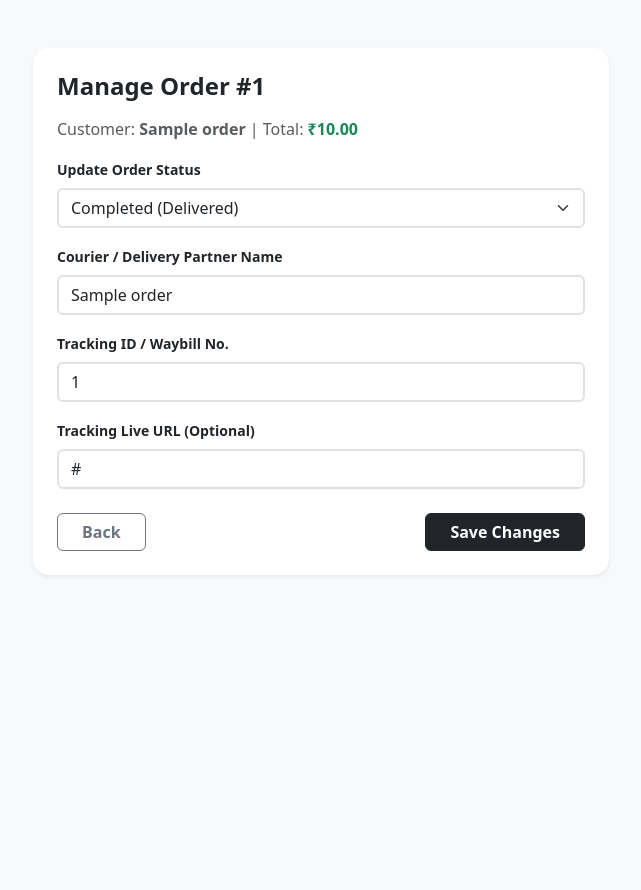
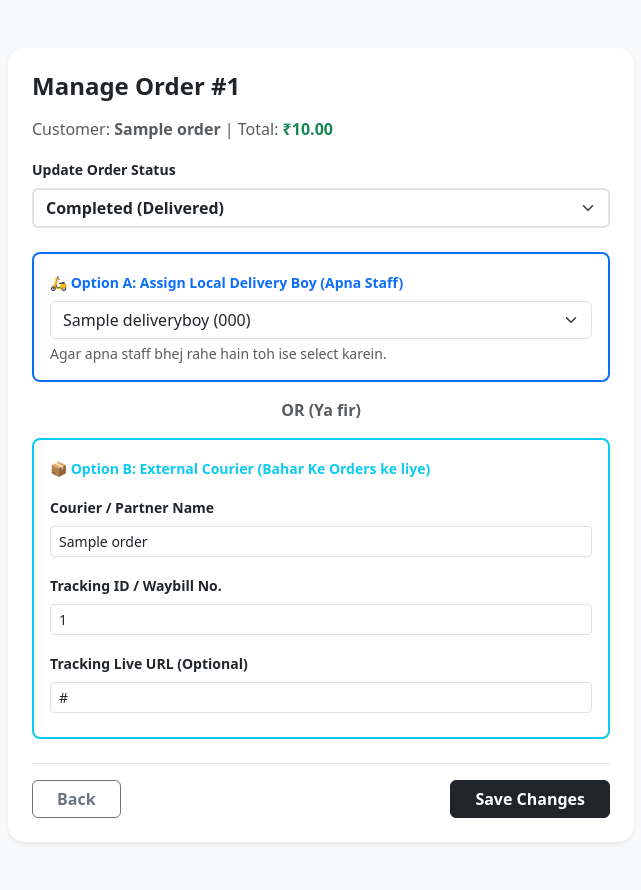
Before and after one commit to pankajchachan2008-rgb/my-online-store, a Django app: page /cgs-erp/order/update/1/ in a window 1280 px wide. Shown: the whole page, without its empty margins (319-960 px from the left). Before the commit the page ends 576 px from the top, so only its background shows below. Run offline with Django 5.2, Linux system fonts and the light colour scheme; a user stored in the database is signed in; tables that the repository leaves empty hold one stand-in row (values such as "Sample post").

Commit message:
delivery boy dashboard and updates in admin dashboard

```diff
--- a/products/templates/erp/update_order.html
+++ b/products/templates/erp/update_order.html
@@ -6,40 +6,69 @@
     <link href="https://cdn.jsdelivr.net/npm/bootstrap@5.3.0/dist/css/bootstrap.min.css" rel="stylesheet">
 </head>
 <body class="bg-light py-5">
-    <div class="container" style="max-width: 600px;">
+    <div class="container" style="max-width: 650px;">
         <div class="card shadow-sm border-0 rounded-4 p-4">
             <h4 class="fw-bold mb-3">Manage Order #{{ order.id }}</h4>
             <p class="text-muted">Customer: <strong>{{ order.customer_name }}</strong> | Total: <strong class="text-success">₹{{ order.total_amount }}</strong></p>
 
             <form method="POST">
                 {% csrf_token %}
-                <div class="mb-3">
+
+                <!-- STATUS UPDATE -->
+                <div class="mb-4">
                     <label class="form-label fw-bold small">Update Order Status</label>
-                    <select name="status" class="form-select border-2">
+                    <select name="status" class="form-select border-2 fw-bold">
                         <option value="Pending" {% if order.status == 'Pending' %}selected{% endif %}>Pending</option>
-                        <option value="Processing" {% if order.status == 'Processing' %}selected{% endif %}>Processing</option>
-                        <option value="Out for Delivery" {% if order.status == 'Out for Delivery' %}selected{% endif %}>Out for Delivery</option>
+                        <option value="Processing" {% if order.status == 'Processing' %}selected{% endif %}>Processing (Packing)</option>
+                        <option value="Dispatched" {% if order.status == 'Dispatched' %}selected{% endif %}>Dispatched / Out for Delivery</option>
                         <option value="Completed" {% if order.status == 'Completed' %}selected{% endif %}>Completed (Delivered)</option>
                         <option value="Cancelled" {% if order.status == 'Cancelled' %}selected{% endif %}>Cancelled</option>
                     </select>
                 </div>
 
+                <div class="row mb-4">
+                    <!-- OPTION A: LOCAL DELIVERY -->
+                    <div class="col-md-12 mb-3">
+                        <div class="p-3 bg-white border border-2 border-primary rounded-3">
+                            <label class="form-label fw-bold small text-primary">🛵 Option A: Assign Local Delivery Boy (Apna Staff)</label>
+                            <select name="delivery_boy" class="form-select">
+                                <option value="">-- No Local Delivery Boy Assigned --</option>
+                                {% for boy in delivery_boys %}
+                                    <option value="{{ boy.id }}" {% if order.delivery_boy and order.delivery_boy.id == boy.id %}selected{% endif %}>
+                                        {{ boy.name }} ({{ boy.mobile_number }})
+                                    </option>
+                                {% endfor %}
+                            </select>
+                            <small class="text-muted d-block mt-1">Agar apna staff bhej rahe hain toh ise select karein.</small>
+                        </div>
+                    </div>
+
+                    <div class="text-center mb-3 fw-bold text-muted">OR (Ya fir)</div>
+
+                    <!-- OPTION B: EXTERNAL COURIER -->
+                    <div class="col-md-12">
+                        <div class="p-3 bg-white border border-2 border-info rounded-3">
+                            <label class="form-label fw-bold small text-info mb-3">📦 Option B: External Courier (Bahar Ke Orders ke liye)</label>
+
                             <div class="mb-3">
-                    <label class="form-label fw-bold small">Courier / Delivery Partner Name</label>
-                    <input type="text" name="courier_name" class="form-control border-2" value="{{ order.courier_name|default:'' }}" placeholder="e.g. DTDC, Blue Dart, Local Delivery">
+                                <label class="form-label fw-bold small">Courier / Partner Name</label>
+                                <input type="text" name="courier_name" class="form-control form-control-sm" value="{{ order.courier_name|default:'' }}" placeholder="e.g. DTDC, Blue Dart">
                             </div>
 
                             <div class="mb-3">
                                 <label class="form-label fw-bold small">Tracking ID / Waybill No.</label>
-                    <input type="text" name="tracking_id" class="form-control border-2" value="{{ order.tracking_id|default:'' }}" placeholder="e.g. TRK123456789">
+                                <input type="text" name="tracking_id" class="form-control form-control-sm" value="{{ order.tracking_id|default:'' }}" placeholder="e.g. TRK123456789">
                             </div>
 
-                <div class="mb-4">
+                            <div class="mb-2">
                                 <label class="form-label fw-bold small">Tracking Live URL (Optional)</label>
-                    <input type="url" name="tracking_url" class="form-control border-2" value="{{ order.tracking_url|default:'' }}" placeholder="https://www.courierwebsite.com/track/...">
+                                <input type="url" name="tracking_url" class="form-control form-control-sm" value="{{ order.tracking_url|default:'' }}" placeholder="https://www.courierwebsite.com/track/...">
+                            </div>
+                        </div>
+                    </div>
                 </div>
 
-                <div class="d-flex justify-content-between">
+                <div class="d-flex justify-content-between pt-3 border-top">
                     <a href="{% url 'erp_dashboard' %}" class="btn btn-outline-secondary px-4 fw-bold">Back</a>
                     <button type="submit" class="btn btn-dark px-4 fw-bold">Save Changes</button>
                 </div>
--- a/products/views.py
+++ b/products/views.py
@@ -28,6 +28,8 @@ from django.db.models import Sum, Count
 from datetime import timedelta
 from .models import Expense, Supplier, SupplierLedger
 from django.db.models import Sum
+from django.contrib.auth.decorators import login_required
+from .models import Order, DeliveryBoy
 
 # 🌟 RATELIMIT IMPORT FOR SECURITY
 from django_ratelimit.decorators import ratelimit
@@ -894,41 +896,6 @@ def erp_dashboard(request):
     }
     return render(request, 'erp/dashboard.html', context)
 
-@staff_member_required(login_url='/login/')
-def erp_update_order(request, order_id):
-    order = get_object_or_404(Order, id=order_id)
-    if request.method == 'POST':
-        new_status = request.POST.get('status')
-        courier_name = request.POST.get('courier_name')
-        tracking_id = request.POST.get('tracking_id')
-        tracking_url = request.POST.get('tracking_url')
-
-        if new_status: order.status = new_status
-        if courier_name: order.courier_name = courier_name
-        if tracking_id: order.tracking_id = tracking_id
-        if tracking_url: order.tracking_url = tracking_url
-
-        order.save()
-
-        # 🌟 Send Status Update via WhatsApp & Email
-        update_msg = (
-            f"📦 *Order Status Update - CGSmart*\n\n"
-            f"Dear {order.customer_name},\n"
-            f"Aapke Order *#{order.id}* ka status update ho gaya hai:\n"
-            f"📌 *New Status:* {order.status}\n"
-        )
-        if order.tracking_id:
-            update_msg += f"🚚 Courier: {order.courier_name}\nTracking ID: {order.tracking_id}\n"
-        update_msg += f"\n🔗 Track status here: https://www.cgsmart.in/track-order/"
-
-        send_brevo_whatsapp(order.mobile_number, update_msg)
-        if order.user and order.user.email:
-            send_brevo_api_email(f"Order Status Updated: #{order.id} - {order.status}", f"<p>Dear {order.customer_name}, your order status is now: <strong>{order.status}</strong></p>", order.user.email)
-
-        return redirect('erp_dashboard')
-
-    return render(request, 'erp/update_order.html', {'order': order})
-
 # 🏢 ERP Product Master & Bulk Update
 @staff_member_required(login_url='/login/')
 def erp_products(request):
@@ -1321,3 +1288,108 @@ def erp_supplier_ledger(request):
         'net_balance': net_balance,
     }
     return render(request, 'erp/supplier_ledger.html', context)
+
+# ==========================================
+# 🌟 ERP - ORDER UPDATE & ASSIGN VIEW (MERGED)
+# ==========================================
+@staff_member_required(login_url='/login/')
+def erp_update_order(request, order_id):
+    order = get_object_or_404(Order, id=order_id)
+    # Sirf active delivery boys ko fetch karein
+    delivery_boys = DeliveryBoy.objects.filter(is_active=True)
+
+    if request.method == 'POST':
+        # 1. Order Status update
+        new_status = request.POST.get('status')
+        if new_status:
+            order.status = new_status
+
+        # 2. Local Delivery Boy Logic
+        delivery_boy_id = request.POST.get('delivery_boy')
+        if delivery_boy_id:
+            order.delivery_boy_id = delivery_boy_id
+        else:
+            order.delivery_boy = None
+
+        # 3. External Courier & Tracking Logic
+        courier_name = request.POST.get('courier_name')
+        tracking_id = request.POST.get('tracking_id')
+        tracking_url = request.POST.get('tracking_url')
+
+        if courier_name: order.courier_name = courier_name
+        if tracking_id: order.tracking_id = tracking_id
+        if tracking_url: order.tracking_url = tracking_url
+
+        order.save()
+
+        # 🌟 4. Send Status Update via WhatsApp & Email
+        update_msg = (
+            f"📦 *Order Status Update - CGSmart*\n\n"
+            f"Dear {order.customer_name},\n"
+            f"Aapke Order *#{order.id}* ka status update ho gaya hai:\n"
+            f"📌 *New Status:* {order.status}\n"
+        )
+        if order.tracking_id:
+            update_msg += f"🚚 Courier: {order.courier_name}\nTracking ID: {order.tracking_id}\n"
+        elif order.delivery_boy:
+            update_msg += f"🛵 Delivery Partner: {order.delivery_boy.name} will deliver your order soon!\n"
+
+        update_msg += f"\n🔗 Track status here: https://www.cgsmart.in/track-order/"
+
+        # Notifications bhejein
+        send_brevo_whatsapp(order.mobile_number, update_msg)
+        if order.user and order.user.email:
+            send_brevo_api_email(
+                f"Order Status Updated: #{order.id} - {order.status}",
+                f"<p>Dear {order.customer_name}, your order status is now: <strong>{order.status}</strong></p>",
+                order.user.email
+            )
+
+        messages.success(request, f"✅ Order #ORD-{order.id} successfully update ho gaya!")
+        return redirect('erp_dashboard')
+
+    context = {
+        'order': order,
+        'delivery_boys': delivery_boys
+    }
+    return render(request, 'erp/update_order.html', context)
+
+# ==========================================
+# 🛵 2. DELIVERY BOY - MOBILE DASHBOARD
+# ==========================================
+@login_required(login_url='/login/')
+def delivery_boy_dashboard(request):
+    # Check karein ki logged-in user ek delivery boy hai ya nahi
+    if not hasattr(request.user, 'delivery_profile'):
+        messages.error(request, "Aapko Delivery Boy Dashboard ka access nahi hai.")
+        return redirect('home')
+
+    delivery_boy = request.user.delivery_profile
+
+    # Agar delivery boy order ko 'Completed' mark karta hai
+    if request.method == 'POST':
+        order_id = request.POST.get('order_id')
+        order = get_object_or_404(Order, id=order_id, delivery_boy=delivery_boy)
+
+        order.status = 'Completed'
+        order.save()
+        messages.success(request, f"🎉 Order #ORD-{order.id} Delivered mark ho gaya!")
+        return redirect('delivery_boy_dashboard')
+
+    # Pending Orders (Jo deliver karne hain)
+    pending_orders = Order.objects.filter(
+        delivery_boy=delivery_boy
+    ).exclude(status__in=['Completed', 'Cancelled']).order_by('-created_at')
+
+    # Completed Orders (Jo deliver ho chuke hain)
+    completed_orders = Order.objects.filter(
+        delivery_boy=delivery_boy,
+        status='Completed'
+    ).order_by('-created_at')[:10]  # Aakhri 10 orders dikhayenge
+
+    context = {
+        'delivery_boy': delivery_boy,
+        'pending_orders': pending_orders,
+        'completed_orders': completed_orders
+    }
+    return render(request, 'delivery/dashboard.html', context)
--- a/store_backend/urls.py
+++ b/store_backend/urls.py
@@ -122,5 +122,11 @@ urlpatterns = [
     path('cgs-erp/ledger/', views.erp_customer_ledger, name='erp_ledger'),
     path('cgs-erp/settings/', views.erp_store_settings, name='erp_settings'),
 
+# ERP Order Update
+    path('erp/order/update/<int:order_id>/', views.erp_update_order, name='erp_update_order'),
+
+    # Delivery Boy Mobile Portal
+    path('delivery-dashboard/', views.delivery_boy_dashboard, name='delivery_boy_dashboard'),
+
     re_path(r'^media/(?P<path>.*)$', serve, {'document_root': settings.MEDIA_ROOT}),
 ]
```
Also changed, not shown: products/templates/delivery/dashboard.html (added, +84 -0 lines). Lines whose indentation alone changed are shown as unchanged.
